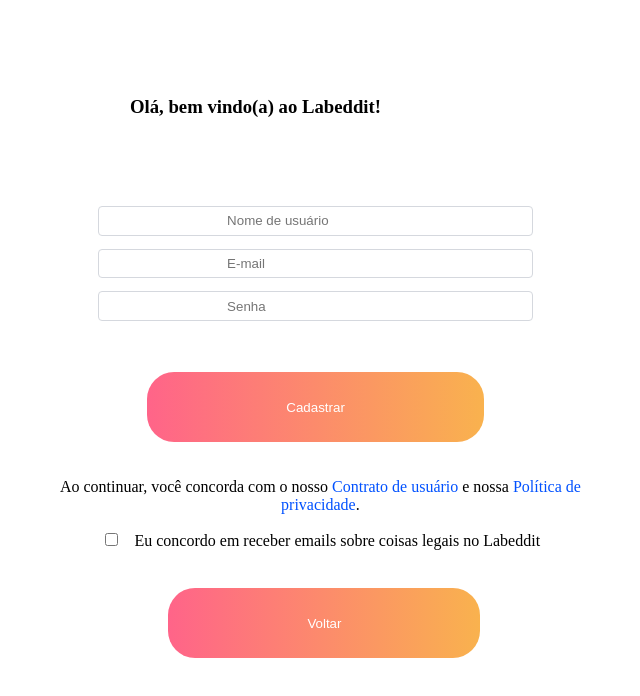
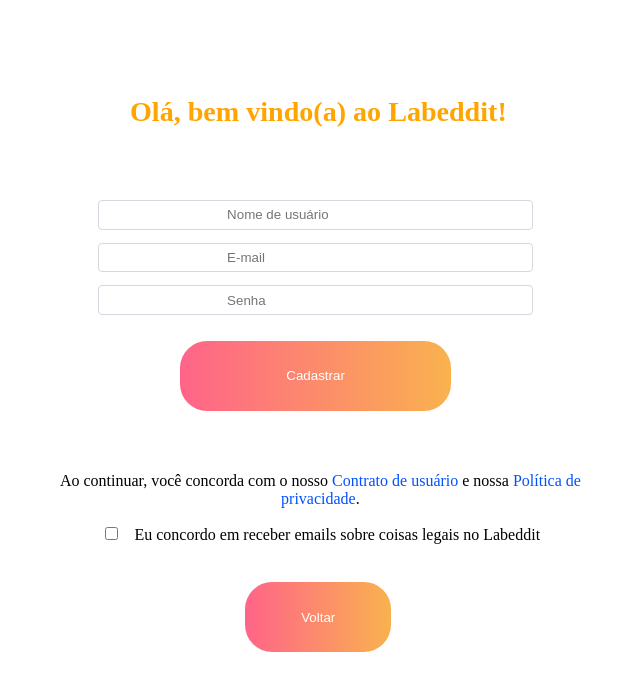
Before and after one commit to future4code/silveira-Andresa-Ribeiro, a React (Create React App) app in the folder modulo3/labeddit/: page /signup in a window 1280 px wide. Shown: the top 696 px of the page, without its empty margins (326-966 px from the left). Built offline with nearby package versions, Linux system fonts and the light colour scheme; no server answers.

Commit message:
Estilizações do login e cadastro corrigidas

```diff
--- a/modulo3/labeddit/src/pages/LoginPage/styles.js
+++ b/modulo3/labeddit/src/pages/LoginPage/styles.js
@@ -16,6 +16,8 @@
   h2{
     text-align: center;
     margin-top: 1vw;
+    color: orange;
+    font-size: 28px;
   }
 `
 
@@ -49,7 +51,7 @@
   padding: 3px 133px;
   gap: 10px;
   position: absolute;
-  margin-left: 10vw;
+  margin-left: 11vw;
   cursor: pointer;
 
   button {
@@ -57,6 +59,7 @@
     background-color: transparent;
     border: none;
     color: white;
+    cursor: pointer;
   }
 
   &:hover {
@@ -78,8 +81,7 @@
   gap: 10px;
   position: absolute;
   margin-top: 6vw;
-  margin-left: 10vw;
-
+  margin-left: 11.3vw;
   cursor: pointer;
 
   button {
@@ -87,6 +89,7 @@
     background-color: transparent;
     border: none;
     color: #FE7E02;
+    cursor: pointer;
   }
 
   &:hover{
--- a/modulo3/labeddit/src/pages/SignUpPage/styles.js
+++ b/modulo3/labeddit/src/pages/SignUpPage/styles.js
@@ -10,7 +10,7 @@
 
 export const InputsContainer = styled.div `
   width: 45vw;
-  margin-top: 11vh;
+  margin-top: 9vh;
   align-items: center;
   max-width: 300vw;
   display: flex;
@@ -35,10 +35,10 @@
   flex-direction: row;
   justify-content: center;
   align-items: center;
-  padding: 3px 133px;
+  padding: 3px 100px;
   gap: 10px;
   position: absolute;
-  margin-top: 13vw;
+  margin-top: 11vw;
   cursor: pointer;
 
   button {
@@ -46,6 +46,7 @@
     background-color: transparent;
     border: none;
     color: white;
+    cursor: pointer;
   }
 
   &:hover {
@@ -63,11 +64,11 @@
   flex-direction: row;
   justify-content: center;
   align-items: center;
-  padding: 3px 133px;
+  padding: 3px 50px;
   gap: 10px;
   position: absolute;
   margin-top: 3vw;
-  margin-left: 11vw;
+  margin-left: 17vw;
   cursor: pointer;
 
   button {
@@ -75,6 +76,7 @@
     background-color: transparent;
     border: none;
     color: white;
+    cursor: pointer;
   }
 
   &:hover {
@@ -94,6 +96,11 @@
 
     span {
         color: rgb(0, 81, 255);
+        cursor: pointer;
+
+        :hover {
+          text-decoration: underline;
+        }
     }
 
     input {
@@ -103,4 +110,6 @@
 
 export const HeaderContainer = styled.div `
     padding-left: 8vw;
+    color: orange;
+    font-size: 24px;
 `
```
Also changed, not shown: 1 other file (tests, documents, lock files or other folders).
